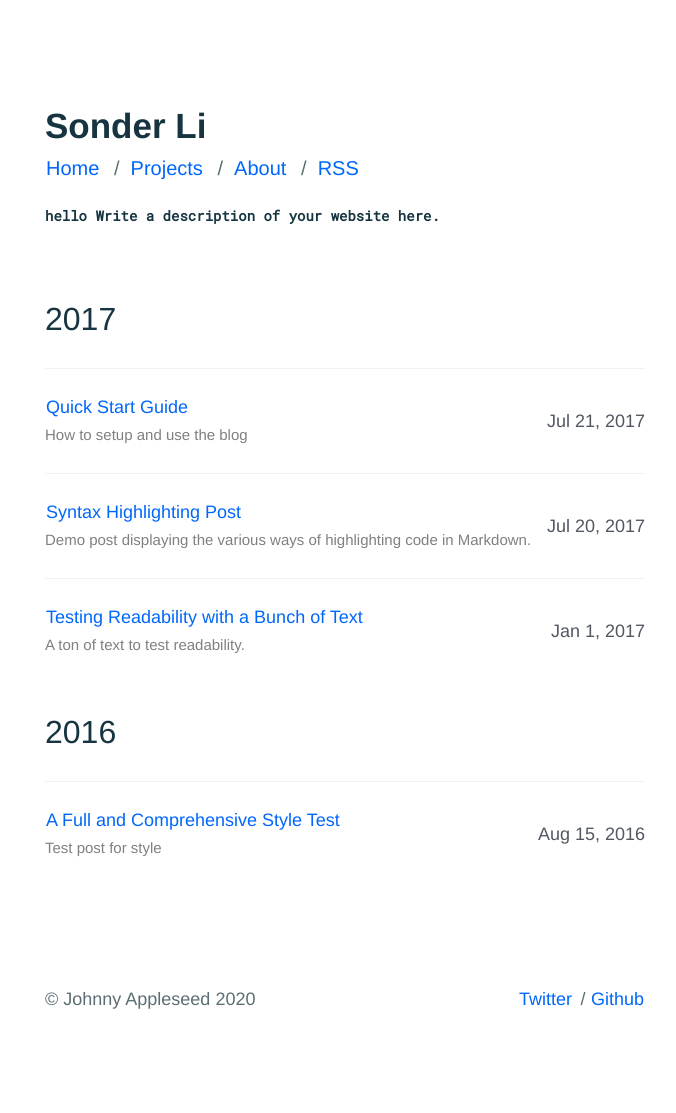
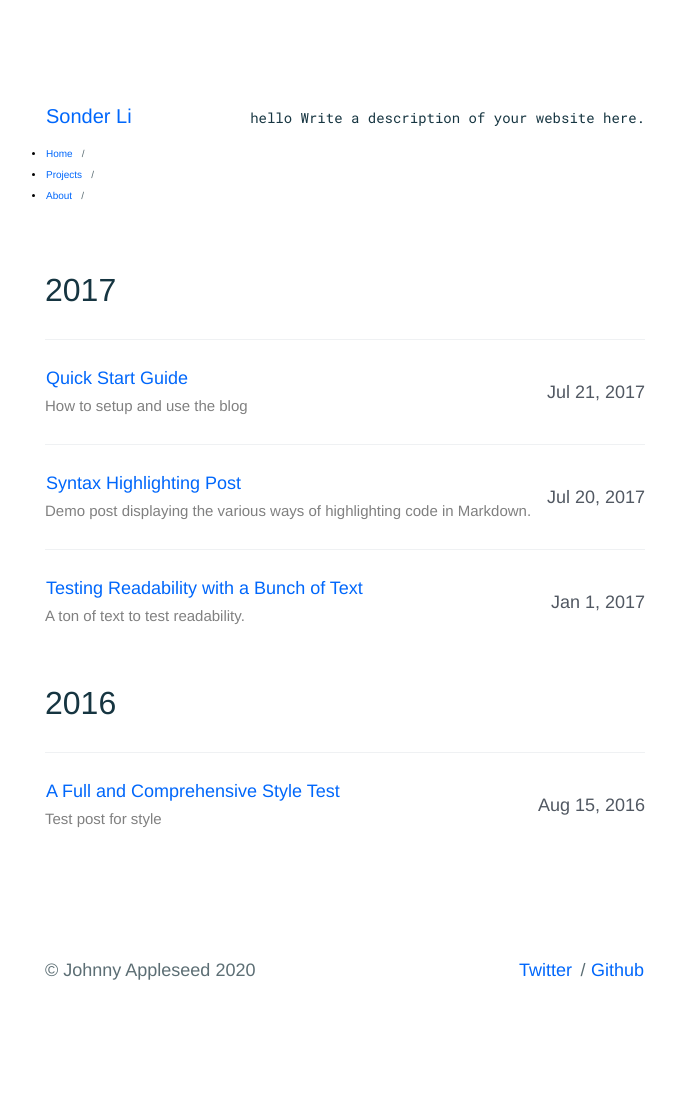
Before and after one commit to sumchuenli/sumchuenli.github.io, a Jekyll site: the page built from index.html, in a window 1280 px wide. Shown: the whole page, without its empty margins (295-971 px from the left). Built offline with Jekyll 4.4.1, drawn with Linux system fonts in a browser that asks for light colours; after the commit the page ends 1084 px from its top, so only the background shows below that.

Commit message:
big changes

```diff
--- a/_includes/header.html
+++ b/_includes/header.html
@@ -1,20 +1,21 @@
 <header class="c-page__header">
-  <div style="position:relative">
-  <div style="float:bottom-left">
-    <h1>{{ site.title}}</h1>
-  </div>
-  <div style="float:bottom-right">
-  <p>
+  <div>
+    <h1><a href="/">{{site.title}}</a></h1>
+    <ul>
+      <li>
         <a href="{{ "/" | prepend: site.baseurl }}">Home</a>
         <span class="u-separate"></span>
+      </li>
+      <li>
         <a href="{{ "/projects/" | prepend: site.baseurl }}">Projects</a>
         <span class="u-separate"></span>
+      </li>
+      <li>
         <a href="{{ "/about/" | prepend: site.baseurl }}">About</a>
         <span class="u-separate"></span>
-    <a href="{{ "/feed.xml" | prepend: site.baseurl }}">RSS</a>
-  </p>
+      </li>
+    </ul>
   </div>
-  <div>
   <div style="clear:both"></div>
   {% if page.title == 'Home' %}
   <h1><code>{{ site.description }}</code></h1>
--- a/_sass/components/_page.scss
+++ b/_sass/components/_page.scss
@@ -8,14 +8,18 @@
 
 .c-page__header {
     margin-bottom: 6rem; // 100px
+    display: flex;
+    justify-content: space-between;
+    align-items: baseline;
 
     h1 {
-        @include fs--heading-2;
+        font-size: 2em;
         color: $c-base__02;
     }
 
-    p {
-        @include fs--meta;
+    ul {
+        margin-top: 10px;
+        display: block;
     }
 }
 
```
Lines whose indentation alone changed are shown as unchanged.
